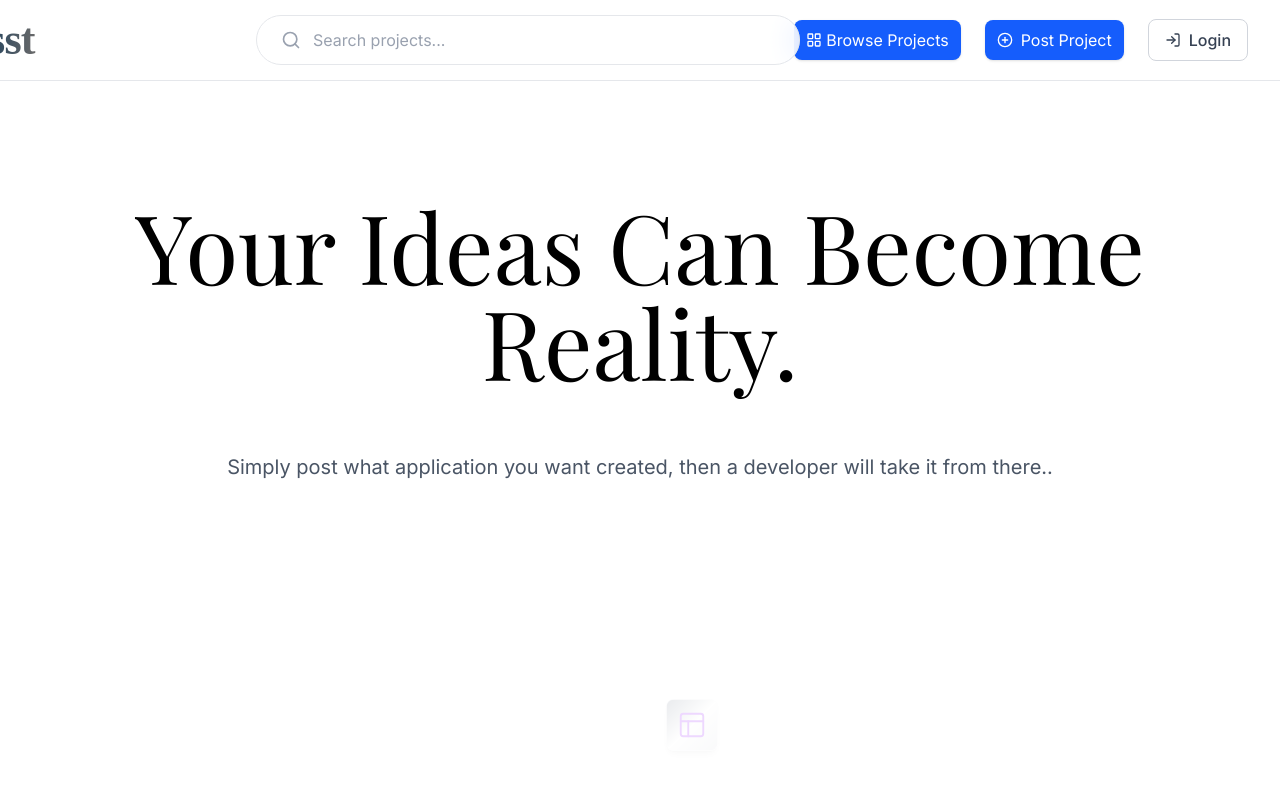
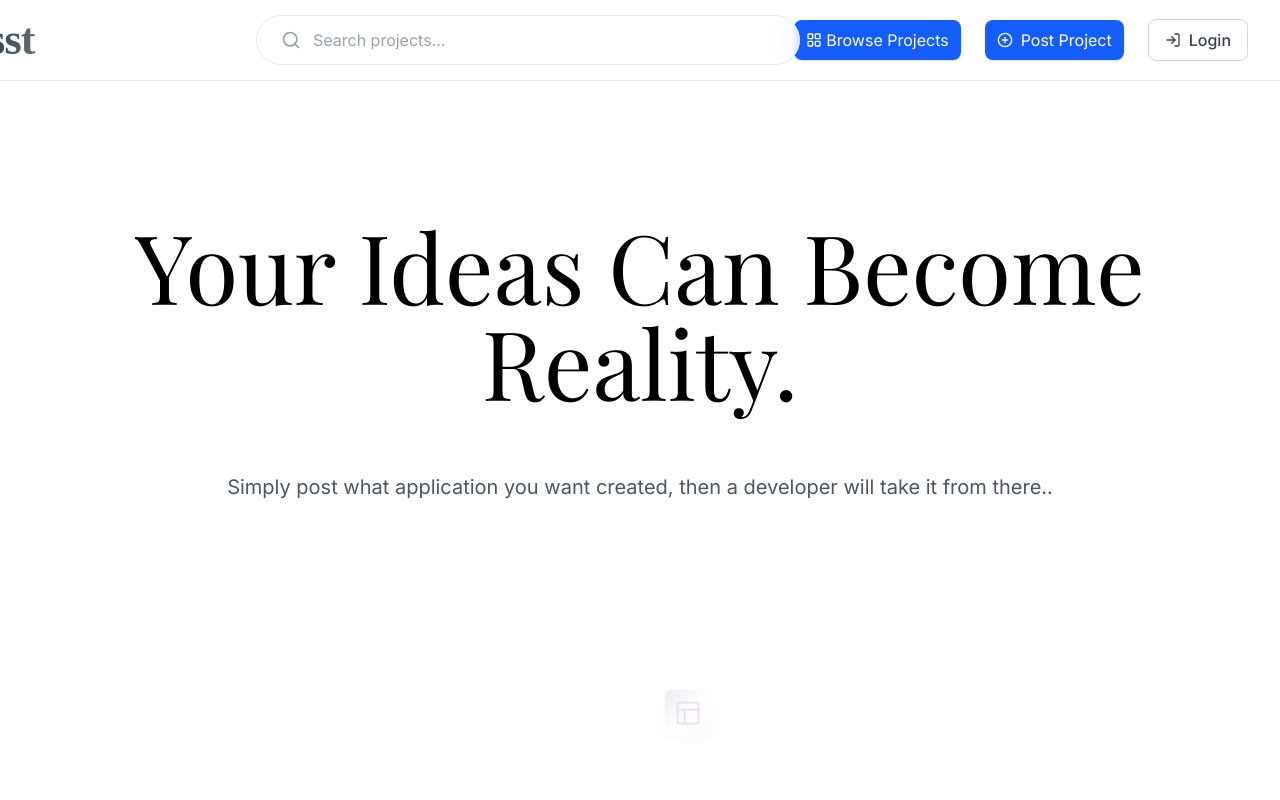
Before and after one commit to ikoda559/Nosst, a React (Vite) app: page / in a window 1280 px wide. Shown: the top 800 px of the page. Built offline with nearby package versions, Linux system fonts and the light colour scheme.

Commit message:
fixed icon padding and cleaned code formatting

```diff
--- a/src/app/components/HomePage.tsx
+++ b/src/app/components/HomePage.tsx
@@ -3,7 +3,6 @@ import { ArrowRight, Zap, Users, Shield, TrendingUp, Clock, Award, Sparkles, Pal
 import { useState, useEffect } from 'react';
 
 export function HomePage() {
-
   // Track scroll position for icon animation
   const [scrollY, setScrollY] = useState(0);
   // Track which icon is currently displayed (for rotation effect)
@@ -67,12 +66,10 @@ export function HomePage() {
   return (
     <div className="min-h-screen">
       {/* Hero Section - Full screen with floating icons */}
-      <div className="bg-white min-h-screen flex items-start justify-center pt-27 relative overflow-hidden">
-
+      <div className="bg-white min-h-screen flex items-start justify-center pt-32 relative overflow-hidden">
         {/* Floating Icons Container - positioned at top with pt-148 */}
-        <div className="absolute inset-0 flex items-start justify-center pointer-events-none pt-148">
-          <div className="relative">
-
+        <div className="absolute inset-0 flex items-start justify-center pointer-events-none pt-96">
+          <div className="relative" style={{ transform: 'translateY(200px)' }}>
             {floatingIcons.map((item, index) => {
               const { Icon, color } = item;
               const position = getIconPosition(index, floatingIcons.length);
@@ -90,12 +87,12 @@ export function HomePage() {
                   className="absolute"
                   style={{
                     ...position,
-        transition: 'all 0.3s ease-out', // Smooth animation
+                    transition: 'all 0.3s ease-out', // Animation of the icons fading in and out
                   }}
                 >
                   {/* Icon container - larger with shiny gradient when centered */}
                   <div className={`
-        ${isCenter ? 'w-26 h-26' : 'w-16 h-16'}
+                    ${isCenter ? 'w-24 h-24' : 'w-16 h-16'}
                     ${isCenter ? 'bg-gradient-to-br from-gray-400 via-white to-gray-200' : 'bg-white'}
                     rounded-2xl
                     shadow-lg
@@ -105,7 +102,7 @@ export function HomePage() {
                     ${isCenter ? 'animate-pulse' : ''}
                   `}>
                     {/* Icon itself - larger when centered */}
-        <Icon className={`${isCenter ? 'w-15 h-15' : 'w-8 h-8'}`} strokeWidth={1.5} />
+                    <Icon className={`${isCenter ? 'w-14 h-14' : 'w-8 h-8'}`} strokeWidth={1.5} />
                   </div>
                 </div>
               );
@@ -156,7 +153,6 @@ export function HomePage() {
 
         {/* 3-column grid on medium+ screens */}
         <div className="grid md:grid-cols-3 gap-8">
-
           <div className="bg-white p-8 rounded-xl shadow-sm border border-gray-200 hover:shadow-md transition-shadow">
             <div className="w-12 h-12 bg-blue-100 rounded-lg flex items-center justify-center mb-4">
               <Zap className="w-6 h-6 text-blue-600" />
@@ -202,7 +198,6 @@ export function HomePage() {
 
           {/* Responsive grid: 1 col mobile, 2 cols tablet, 3 cols desktop */}
           <div className="grid md:grid-cols-2 lg:grid-cols-3 gap-8">
-
             <div className="bg-white p-6 rounded-xl shadow-sm border border-gray-200">
               <div className="w-10 h-10 bg-blue-100 rounded-lg flex items-center justify-center mb-4">
                 <TrendingUp className="w-5 h-5 text-blue-600" />
```
Lines whose indentation alone changed are shown as unchanged.
